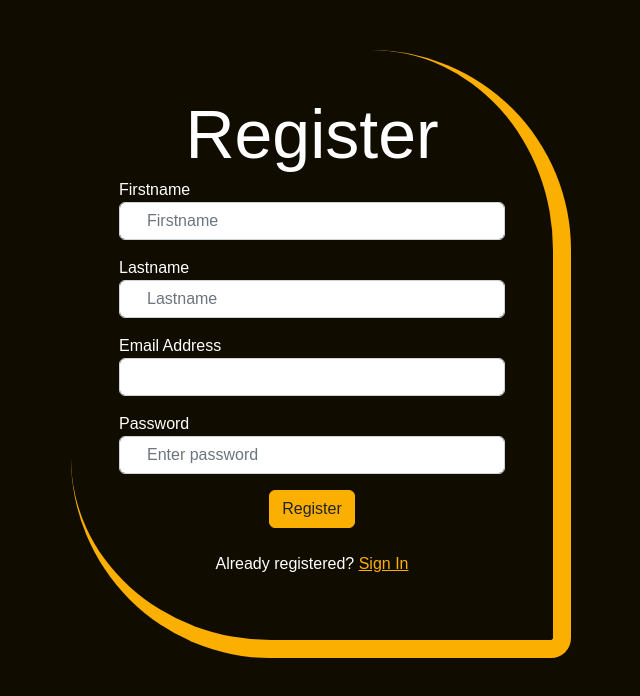
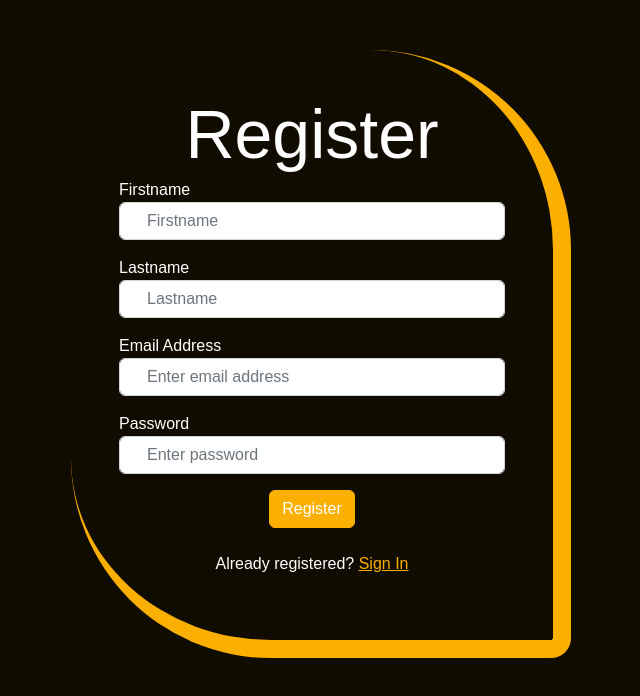
Before and after one commit to Marvinrose/Art-Landing-Page, a React (Create React App) app in the folder frontend/: page /Register in a window 1280 px wide. Shown: the top 696 px of the page, without its empty margins (319-959 px from the left). Built offline with nearby package versions, Linux system fonts and the light colour scheme.

Commit message:
Edited art institute

```diff
--- a/frontend/src/App.css
+++ b/frontend/src/App.css
@@ -27,6 +27,7 @@ body {
 .log-btn {
   background-color: var(--secondary-color);
   border-color: var(--secondary-color);
+  color: white;
 }
 
 .log-link {
--- a/frontend/src/components/Register.js
+++ b/frontend/src/components/Register.js
@@ -82,7 +82,7 @@ export default class Register extends Component {
               type="email"
               class="form-control"
               id="email"
-              placeholder=""
+              placeholder="Enter email address"
               onChange={(e) => this.setState({ email: e.target.value })}
             ></input>
           </div>
```
